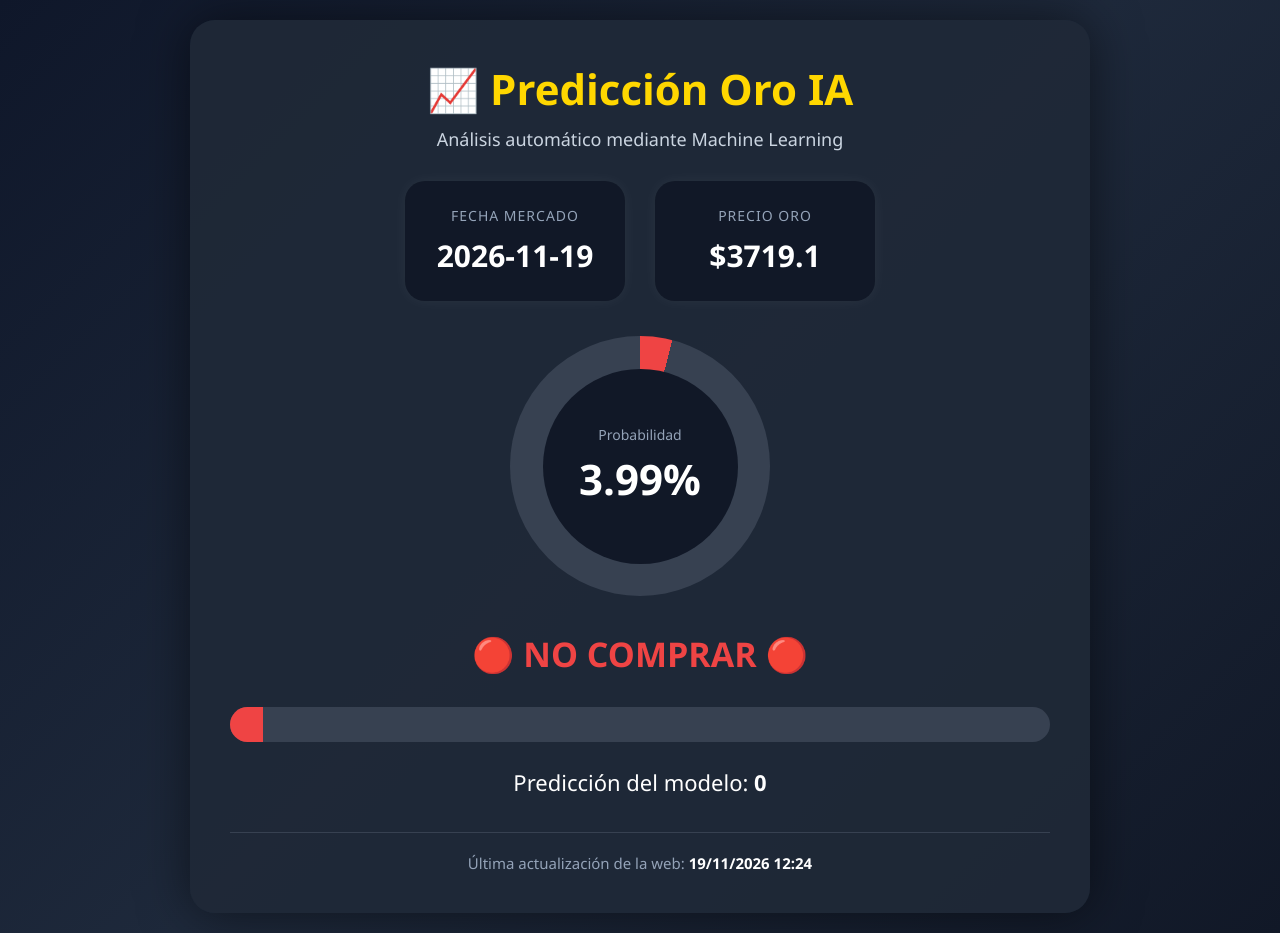
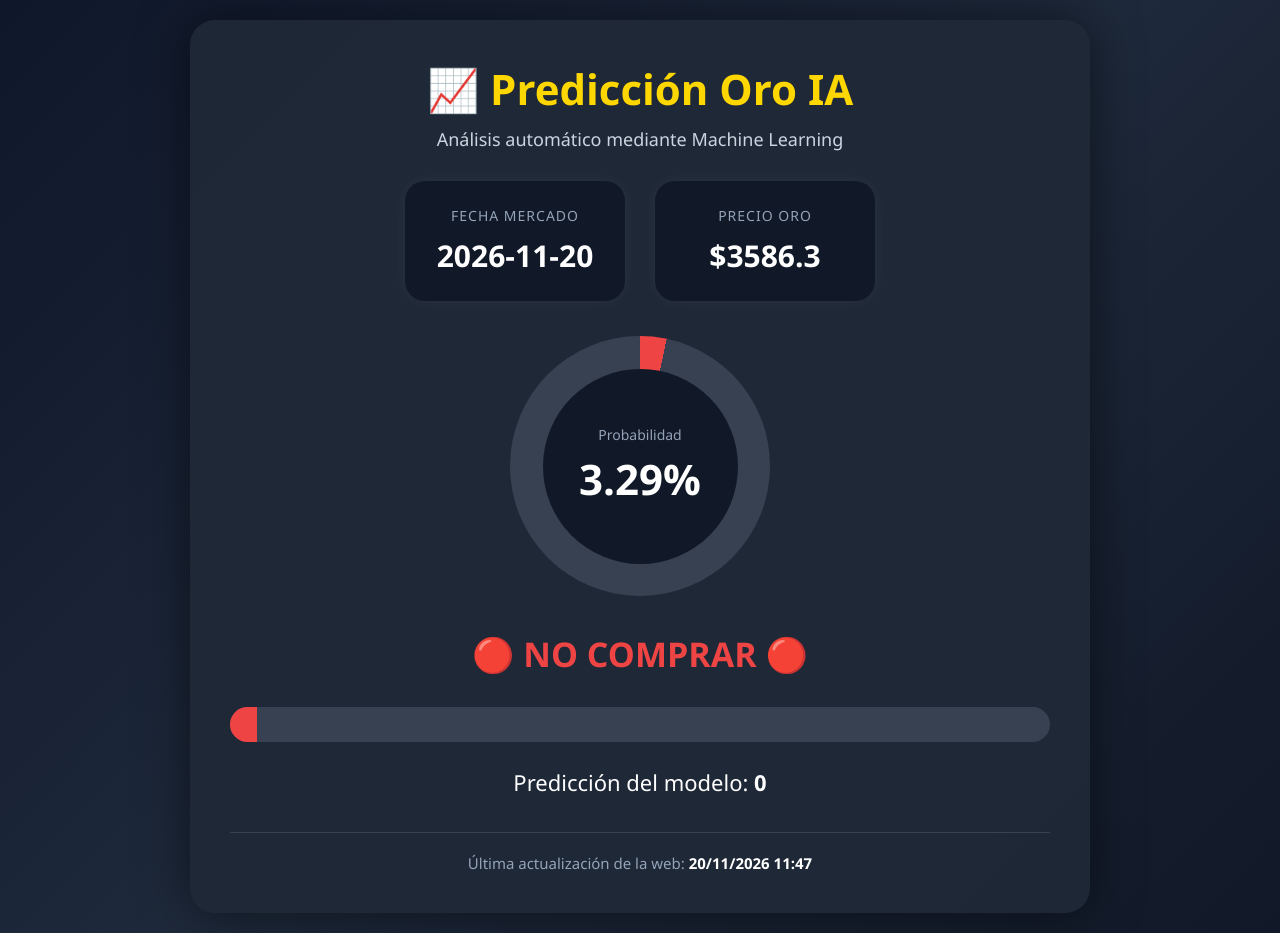
Before and after one commit to viargi1980/Cotizacion_Oro, a plain HTML site: page docs/index.html in a window 1280 px wide. Drawn offline with Linux system fonts and the light colour scheme.

Commit message:
Actualizar pagina web automatica

```diff
--- a/docs/index.html
+++ b/docs/index.html
@@ -144,7 +144,7 @@ body {
 
     background:
         conic-gradient(
-            #ef4444 3.994261332505991%,
+            #ef4444 3.2903443048020833%,
             #374151 0
         );
 
@@ -220,7 +220,7 @@ body {
 
     height: 35px;
 
-    width: 3.99%;
+    width: 3.29%;
 
     background: #ef4444;
 }
@@ -276,7 +276,7 @@ body {
             </div>
 
             <div class="value">
-                2026-11-19
+                2026-11-20
             </div>
 
         </div>
@@ -288,7 +288,7 @@ body {
             </div>
 
             <div class="value">
-                $3719.1
+                $3586.3
             </div>
 
         </div>
@@ -304,7 +304,7 @@ body {
             </div>
 
             <div class="circle-value">
-                3.99%
+                3.29%
             </div>
 
         </div>
@@ -327,7 +327,7 @@ body {
     <div class="footer">
 
         Última actualización de la web:
-        <strong>19/11/2026 12:24</strong>
+        <strong>20/11/2026 11:47</strong>
 
     </div>
 
```
